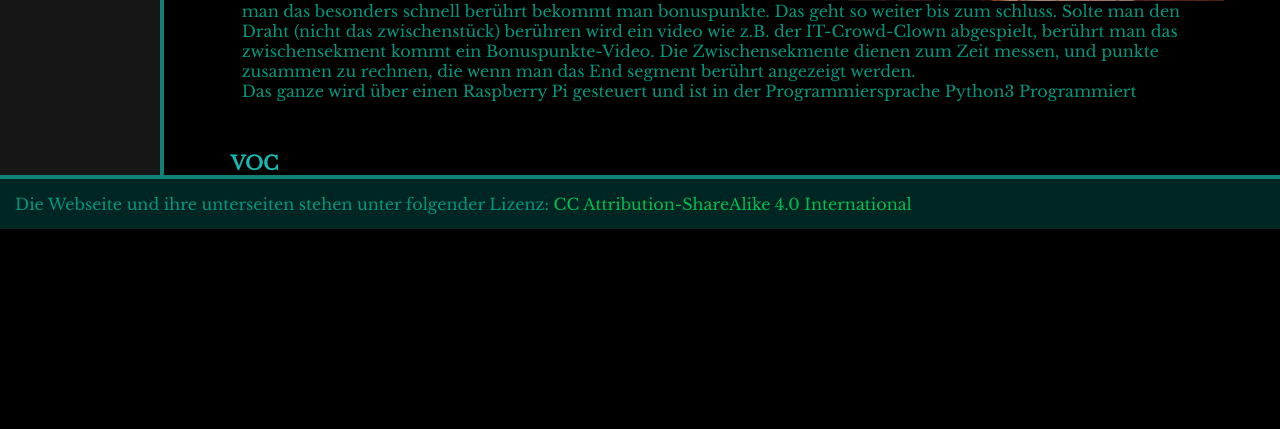
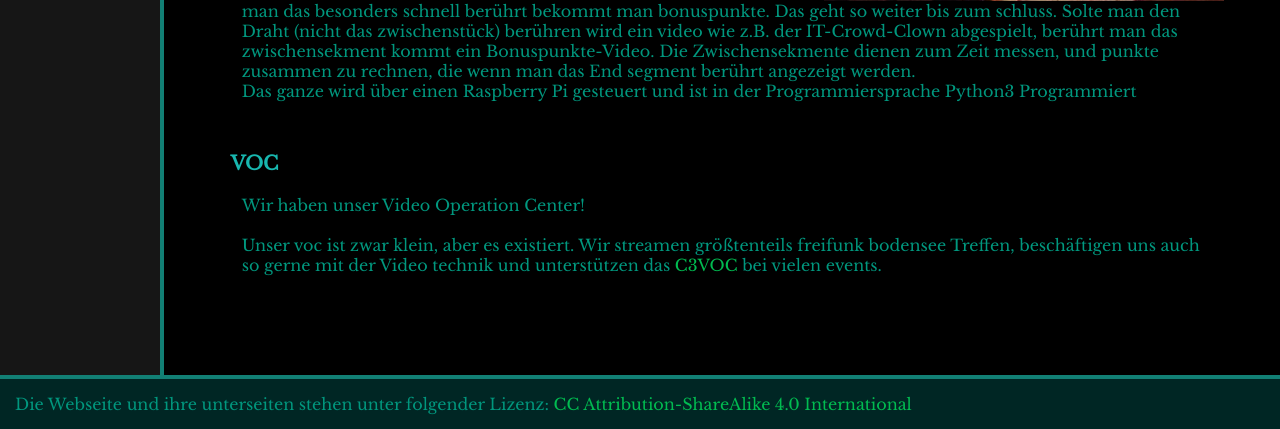
Before and after one commit to kr0l/see-base_web, a PHP site: page /unterseiten/projekte/projekte.html in a window 1280 px wide. Shown: the part 1391-1820 px from the top of the page. Before the commit the page ends 1620 px from the top, so only its background shows below. Run offline with PHP 8.4, Linux system fonts and the light colour scheme.

Commit message:
text fertisch bei projekte

```diff
--- a/styles.css
+++ b/styles.css
@@ -121,3 +121,6 @@ footer {
   margin: 15px;
   background-color: #002624;
 }
+#botton {
+  margin-bottom: 100px;
+}
--- a/unterseiten/projekte/projekte.html
+++ b/unterseiten/projekte/projekte.html
@@ -49,8 +49,8 @@
 						Uns war es zu langweilig dass nur ein Piepston ertöhnt wenn man den Draht berührt, deshalb haben wir das ganze in mehrere Sekmente aufgeteilt, in denen es auch zwischenstationen gibt. Wenn man startet muss man das erste teil berühren, nun wird ein startvideo auf dem Bildschirm gezeigt. Jetzt darf man den draht nicht berühren bis man zu einem zwischensekment kommt, wenn man das besonders schnell berührt bekommt man bonuspunkte. Das geht so weiter bis zum schluss. Solte man den Draht (nicht das zwischenstück) berühren wird ein video wie z.B. der IT-Crowd-Clown abgespielt, berührt man das zwischensekment kommt ein Bonuspunkte-Video. Die Zwischensekmente dienen zum Zeit messen, und punkte zusammen zu rechnen, die wenn man das End segment berührt angezeigt werden.</br>
 						Das ganze wird über einen Raspberry Pi gesteuert und ist in der Programmiersprache Python3 Programmiert</p>
 				<br></br><h4 id="voc">VOC</h4>
-
-
+					<p id="botton"> Wir haben unser Video Operation Center!<br></br>
+						Unser voc ist zwar klein, aber es existiert. Wir streamen größtenteils <a id="https://ffbsee.de">freifunk bodensee</a> Treffen, beschäftigen uns auch so gerne mit der Video technik und unterstützen das <a href="https://c3voc.de/">C3VOC</a> bei vielen events.</p>
 			</main>
 		</div>
 		<footer>
```
